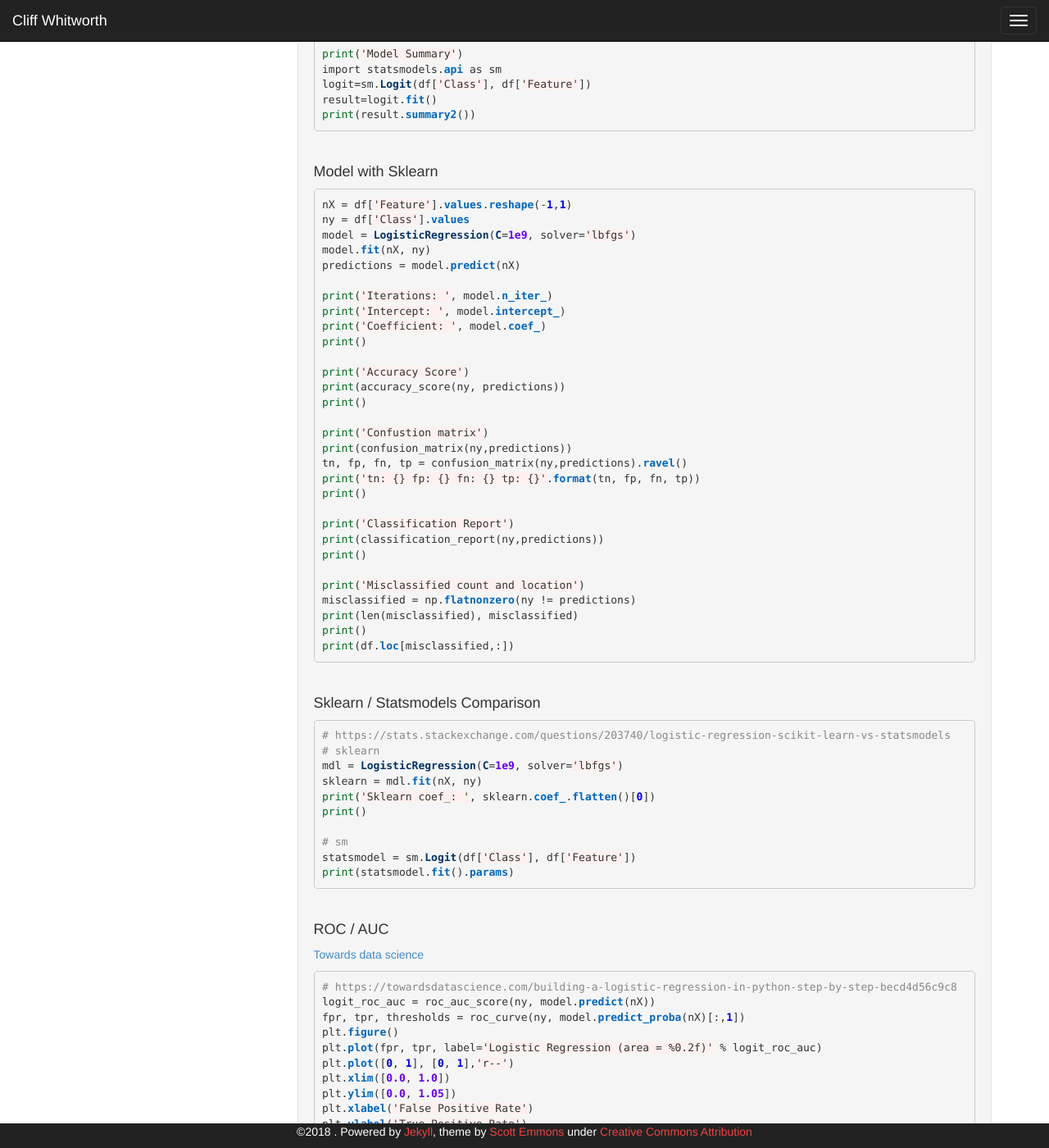
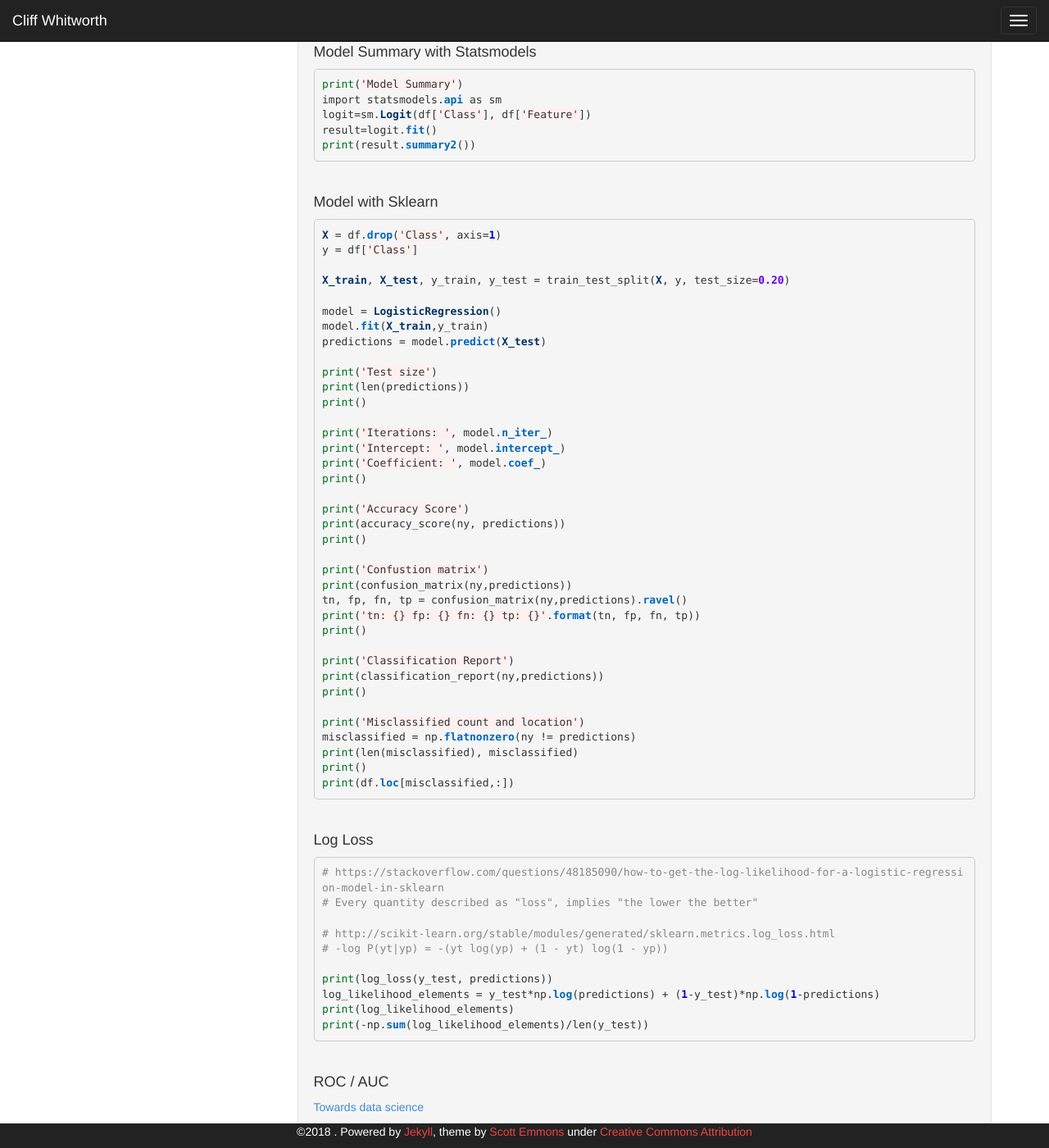
Before and after one commit to cliffwhitworth/cliffwhitworth.github.io, a Jekyll site: the page built from _posts/2018-04-07-logistic-regression.markdown, in a window 1280 px wide and 1400 px high, scrolled down 1110 px. Shown: the whole window at 82% size. Built offline with Jekyll 4.4.1, drawn with Linux system fonts in a browser that asks for light colours; some of the changed text lies outside the part shown.

Commit message:
Added log loss to logistic regression

```diff
--- a/_posts/2018-04-07-logistic-regression.markdown
+++ b/_posts/2018-04-07-logistic-regression.markdown
@@ -31,7 +31,9 @@ import numpy as np
 
 from sklearn.datasets import make_classification
 from sklearn.linear_model import LogisticRegression, LinearRegression
+from sklearn.model_selection import train_test_split
 from sklearn.metrics import accuracy_score, confusion_matrix, classification_report, roc_auc_score, roc_curve
+from sklearn.metrics import log_loss
 
 import matplotlib.pyplot as plt
 
@@ -112,11 +114,18 @@ print(result.summary2())
 
 {% highlight ruby %}
 
-nX = df['Feature'].values.reshape(-1,1)
-ny = df['Class'].values
-model = LogisticRegression(C=1e9, solver='lbfgs')
-model.fit(nX, ny)
-predictions = model.predict(nX)
+X = df.drop('Class', axis=1)
+y = df['Class']
+
+X_train, X_test, y_train, y_test = train_test_split(X, y, test_size=0.20)
+
+model = LogisticRegression()
+model.fit(X_train,y_train)
+predictions = model.predict(X_test)
+
+print('Test size')
+print(len(predictions))
+print()
 
 print('Iterations: ', model.n_iter_)
 print('Intercept: ', model.intercept_)
@@ -146,20 +155,20 @@ print(df.loc[misclassified,:])
 {% endhighlight %}
 <br />
 
-<h4>Sklearn / Statsmodels Comparison</h4>
+<h4>Log Loss</h4>
 
 {% highlight ruby %}
 
-# https://stats.stackexchange.com/questions/203740/logistic-regression-scikit-learn-vs-statsmodels
-# sklearn
-mdl = LogisticRegression(C=1e9, solver='lbfgs')
-sklearn = mdl.fit(nX, ny)
-print('Sklearn coef_: ', sklearn.coef_.flatten()[0])
-print()
+# https://stackoverflow.com/questions/48185090/how-to-get-the-log-likelihood-for-a-logistic-regression-model-in-sklearn
+# Every quantity described as "loss", implies "the lower the better"
 
-# sm
-statsmodel = sm.Logit(df['Class'], df['Feature'])
-print(statsmodel.fit().params)
+# http://scikit-learn.org/stable/modules/generated/sklearn.metrics.log_loss.html
+# -log P(yt|yp) = -(yt log(yp) + (1 - yt) log(1 - yp))
+
+print(log_loss(y_test, predictions))
+log_likelihood_elements = y_test*np.log(predictions) + (1-y_test)*np.log(1-predictions)
+print(log_likelihood_elements)
+print(-np.sum(log_likelihood_elements)/len(y_test))
 
 {% endhighlight %}
 <br />
@@ -171,8 +180,8 @@ print(statsmodel.fit().params)
 {% highlight ruby %}
 
 # https://towardsdatascience.com/building-a-logistic-regression-in-python-step-by-step-becd4d56c9c8
-logit_roc_auc = roc_auc_score(ny, model.predict(nX))
-fpr, tpr, thresholds = roc_curve(ny, model.predict_proba(nX)[:,1])
+logit_roc_auc = roc_auc_score(y_test, predictions)
+fpr, tpr, thresholds = roc_curve(y_test, model.predict_proba(X_test)[:,1])
 plt.figure()
 plt.plot(fpr, tpr, label='Logistic Regression (area = %0.2f)' % logit_roc_auc)
 plt.plot([0, 1], [0, 1],'r--')
@@ -193,6 +202,7 @@ plt.show()
 
 {% highlight ruby %}
 
+# http://scikit-learn.org/stable/auto_examples/linear_model/plot_logistic.html#sphx-glr-auto-examples-linear-model-plot-logistic-py
 # Code source: Gael Varoquaux
 # License: BSD 3 clause
 
@@ -209,7 +219,7 @@ loss = model_func(X_line * model.coef_ + model.intercept_).ravel()
 plt.plot(X_line, loss, color='red', linewidth=1)
 
 ols = LinearRegression()
-ols.fit(nX, df['Class'])
+ols.fit(X_train,y_train)
 plt.plot(X_line, ols.coef_ * X_line + ols.intercept_, linewidth=1)
 plt.axhline(.5, color='.5')
 
```
Also changed, not shown: other parts of _posts/2018-04-07-logistic-regression.markdown (+1 -1 lines).
